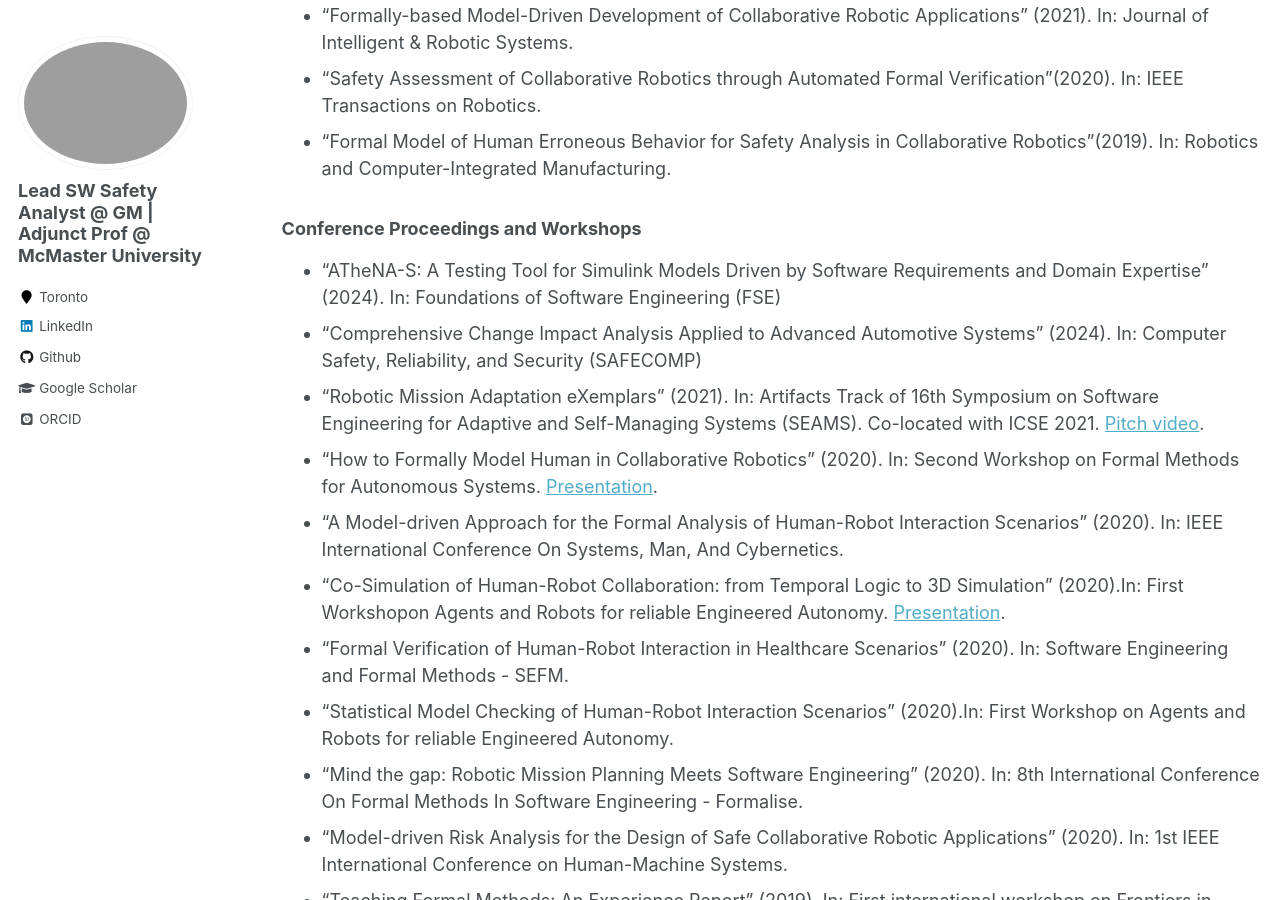
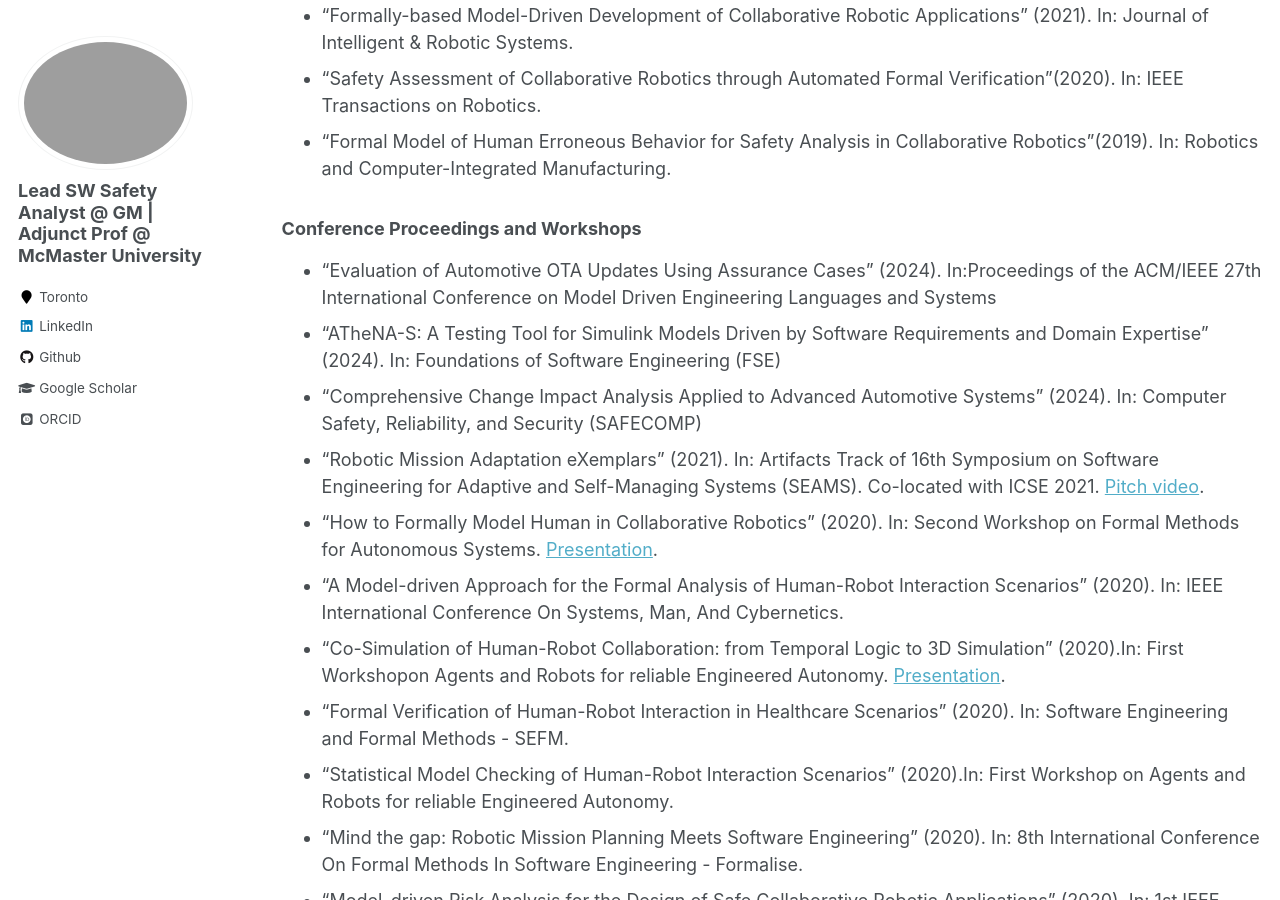
Before and after one commit to Askarpour/askarpour.github.io, a Jekyll site: the page built from _pages/publications.md, in a window 1280 px wide and 900 px high, scrolled down 382 px. Built offline with Jekyll 4.4.1, drawn with Linux system fonts in a browser that asks for light colours; some web fonts are replaced.

Commit message:
Update publications.md

```diff
--- a/_pages/publications.md
+++ b/_pages/publications.md
@@ -14,6 +14,7 @@ author_profile: true
 * “Formal Model of Human Erroneous Behavior for Safety Analysis in Collaborative Robotics”(2019). In: Robotics and Computer-Integrated Manufacturing.
 
 <h3>Conference Proceedings and Workshops</h3>
+* "Evaluation of Automotive OTA Updates Using Assurance Cases" (2024). In:Proceedings of the ACM/IEEE 27th International Conference on Model Driven Engineering Languages and Systems
 * "ATheNA-S: A Testing Tool for Simulink Models Driven by Software Requirements and Domain Expertise" (2024). In: Foundations of Software Engineering (FSE)
 * "Comprehensive Change Impact Analysis Applied to Advanced Automotive Systems" (2024). In: Computer Safety, Reliability, and Security (SAFECOMP)
 * "Robotic Mission Adaptation eXemplars" (2021). In: Artifacts Track of 16th Symposium on Software Engineering for Adaptive and Self-Managing Systems (SEAMS). Co-located with ICSE 2021. [Pitch video](https://www.youtube.com/watch?v=gjS7ZDJVrWI).
```
